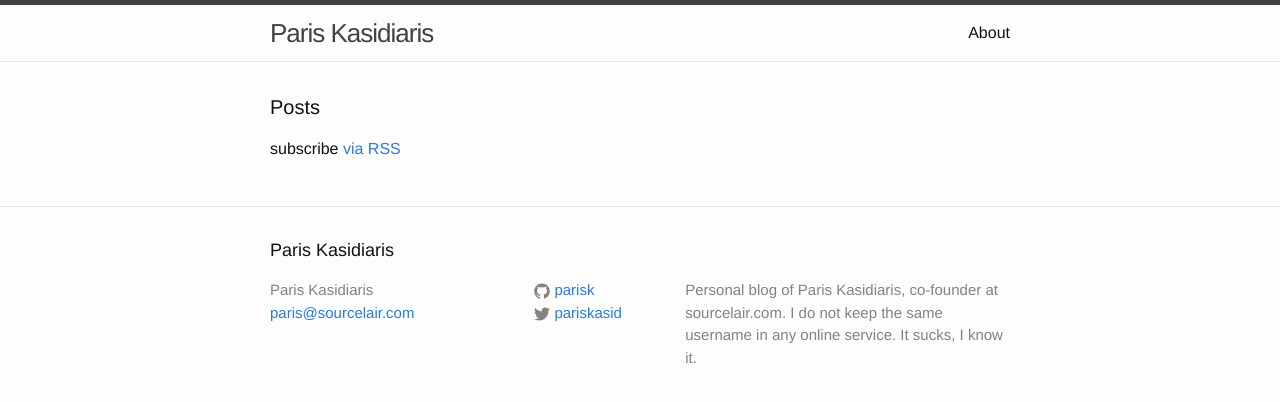
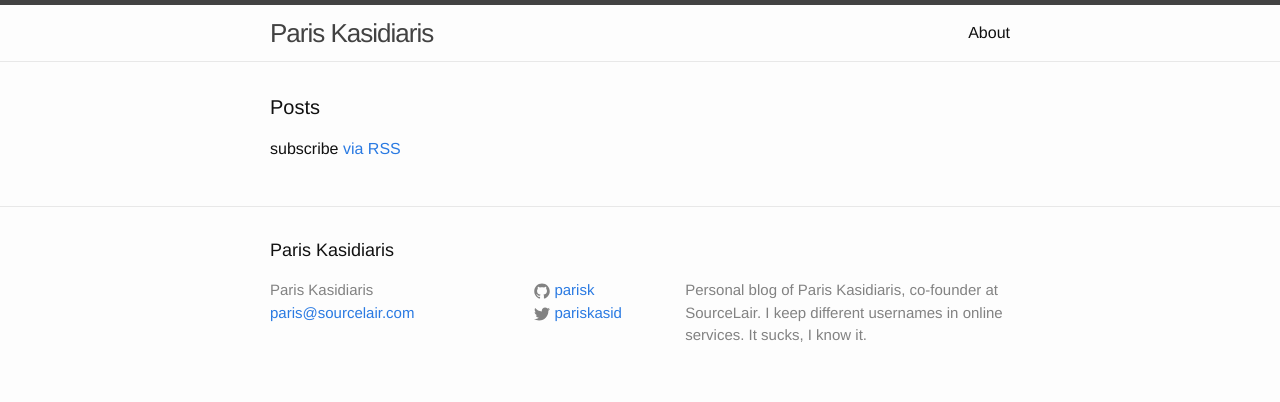
Before and after one commit to parisk/parisk.github.io, a Jekyll site: the page built from index.html, in a window 1280 px wide. Shown: the top 402 px of the page. Built offline with Jekyll 4.4.1, drawn with Linux system fonts in a browser that asks for light colours.

Commit message:
Update description

```diff
--- a/_config.yml
+++ b/_config.yml
@@ -1,8 +1,8 @@
 title: Paris Kasidiaris
 email: paris@sourcelair.com
 description: >
-  Personal blog of Paris Kasidiaris, co-founder at sourcelair.com.
-  I do not keep the same username in any online service. It sucks, I know it.
+  Personal blog of Paris Kasidiaris, co-founder at SourceLair.
+  I keep different usernames in online services. It sucks, I know it.
 baseurl: ""
 url: "http://www.pkasid.com"
 twitter_username: pariskasid
```
